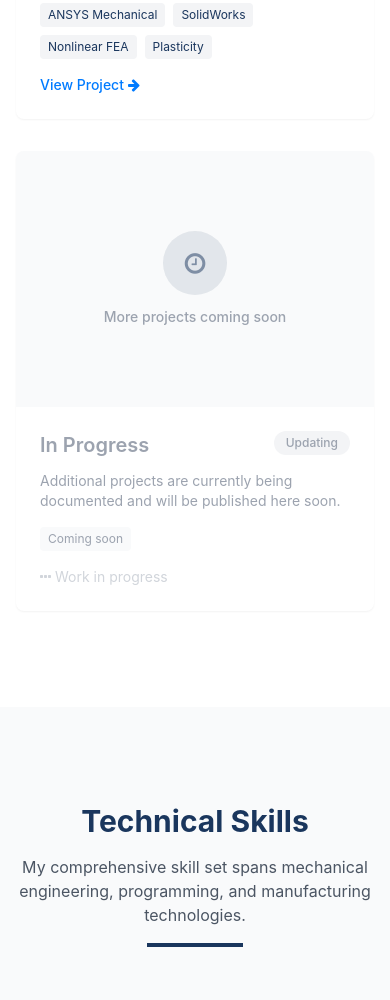
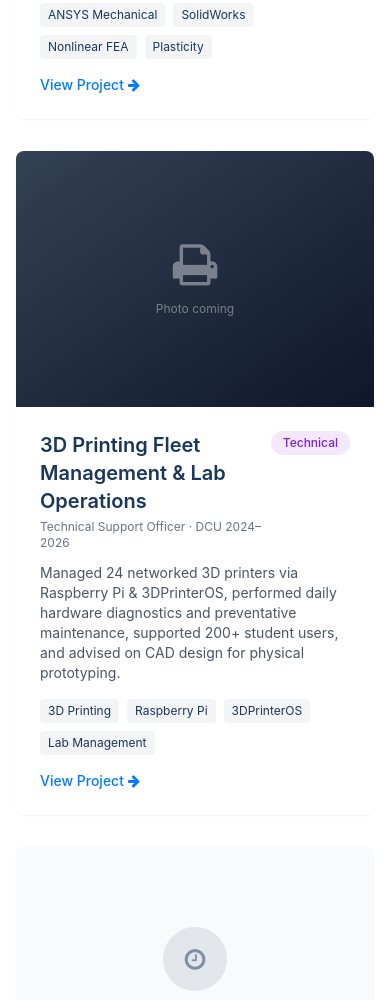
Before and after one commit to ZihanMiao-3/portfolio-openclaw, a plain HTML site: page index.html in a window 390 px wide. Shown: the part 4277-5277 px from the top of the page. Drawn offline with nearby package versions, Linux system fonts and the light colour scheme.

Commit message:
feat(index): unhide work3 card as 3D Printing Fleet Management
- Replaced hidden 'Mobile Robot Design (AGV)' card with visible
  3D Printing Fleet Management card
- Added gradient placeholder for image (pending real photos)
- Set data-category='automation' and data-ready='true' for filter support
- Card now shows under 'All Projects' and 'Automation' filters
- work4-6 remain hidden

```diff
--- a/index.html
+++ b/index.html
@@ -283,27 +283,37 @@
                     </div>
                 </div>
 
-                <!-- 项目3 — HIDDEN -->
-                <div class="work-card bg-white rounded-lg overflow-hidden shadow-sm group hidden" data-category="robotics">
+                <!-- 项目3 — 3D Printing Fleet Management — VISIBLE -->
+                <div class="work-card bg-white rounded-lg overflow-hidden shadow-sm group" data-category="automation" data-ready="true">
                     <div class="relative overflow-hidden">
-                        <img src="https://p3-flow-imagex-sign.byteimg.com/tos-cn-i-a9rns2rl98/rc/pc/code_assistant/574e47a1407b482b836e9e65afe0a269~tplv-a9rns2rl98-image.image?rcl=20251013163305F8CF0626CD00FB1D6A39&rk3s=8e244e95&rrcfp=2609e108&x-expires=1760949190&x-signature=JUmkfR89C%2FLnKtiIouqP61rG%2FeE%3D" alt="Mobile Robot Design (AGV)" class="w-full h-64 object-cover transition-transform duration-500 group-hover:scale-110">
+                        <div class="w-full h-64 bg-gradient-to-br from-slate-700 to-slate-900 flex items-center justify-center">
+                            <div class="text-center text-white/40">
+                                <i class="fa fa-print text-5xl mb-3"></i>
+                                <p class="text-xs">Photo coming</p>
+                            </div>
+                        </div>
                         <div class="absolute inset-0 bg-black bg-opacity-0 group-hover:bg-opacity-20 transition-all duration-300 flex items-center justify-center opacity-0 group-hover:opacity-100">
-                            <span class="px-4 py-2 bg-white text-black text-sm font-medium rounded-md transform translate-y-4 group-hover:translate-y-0 transition-transform duration-300">View Details</span>
+                            <a href="works/work3.html" class="px-4 py-2 bg-white text-black text-sm font-medium rounded-md transform translate-y-4 group-hover:translate-y-0 transition-transform duration-300">View Details</a>
                         </div>
                     </div>
                     <div class="p-6">
                         <div class="flex justify-between items-start mb-3">
-                            <h3 class="text-xl font-semibold">Mobile Robot Design (AGV)</h3>
-                            <span class="px-3 py-1 bg-green-100 text-green-700 rounded-full text-xs font-medium">Design</span>
+                            <div>
+                                <h3 class="text-xl font-semibold">3D Printing Fleet Management &amp; Lab Operations</h3>
+                                <p class="text-xs text-gray-500 mt-1">Technical Support Officer &middot; DCU 2024&ndash;2026</p>
+                            </div>
+                            <span class="px-3 py-1 bg-purple-100 text-purple-700 rounded-full text-xs font-medium">Technical</span>
                         </div>
-                        <p class="text-gray-600 text-sm mb-4">Ackerman steering geometry, gear transmission sizing, full mechanical assembly. Integrated DC motor, servo, and optical sensors.</p>
+                        <p class="text-gray-600 text-sm mb-4">Managed 24 networked 3D printers via Raspberry Pi &amp; 3DPrinterOS, performed daily hardware diagnostics and preventative maintenance, supported 200+ student users, and advised on CAD design for physical prototyping.</p>
                         <div class="flex flex-wrap gap-2 mb-4">
-                            <span class="px-2 py-1 bg-gray-100 rounded text-xs">SolidWorks</span>
-                            <span class="px-2 py-1 bg-gray-100 rounded text-xs">ANSYS</span>
-                            <span class="px-2 py-1 bg-gray-100 rounded text-xs">Mechanisms</span>
-                            <span class="px-2 py-1 bg-gray-100 rounded text-xs">Electronics</span>
+                            <span class="px-2 py-1 bg-gray-100 rounded text-xs">3D Printing</span>
+                            <span class="px-2 py-1 bg-gray-100 rounded text-xs">Raspberry Pi</span>
+                            <span class="px-2 py-1 bg-gray-100 rounded text-xs">3DPrinterOS</span>
+                            <span class="px-2 py-1 bg-gray-100 rounded text-xs">Lab Management</span>
                         </div>
-                        <a href="works/work3.html" class="text-accent text-sm font-medium hover:underline flex items-center gap-1">View Project <i class="fa fa-arrow-right"></i></a>
+                        <a href="works/work3.html" class="text-accent text-sm font-medium hover:underline flex items-center gap-1">
+                            View Project <i class="fa fa-arrow-right"></i>
+                        </a>
                     </div>
                 </div>
 
```
